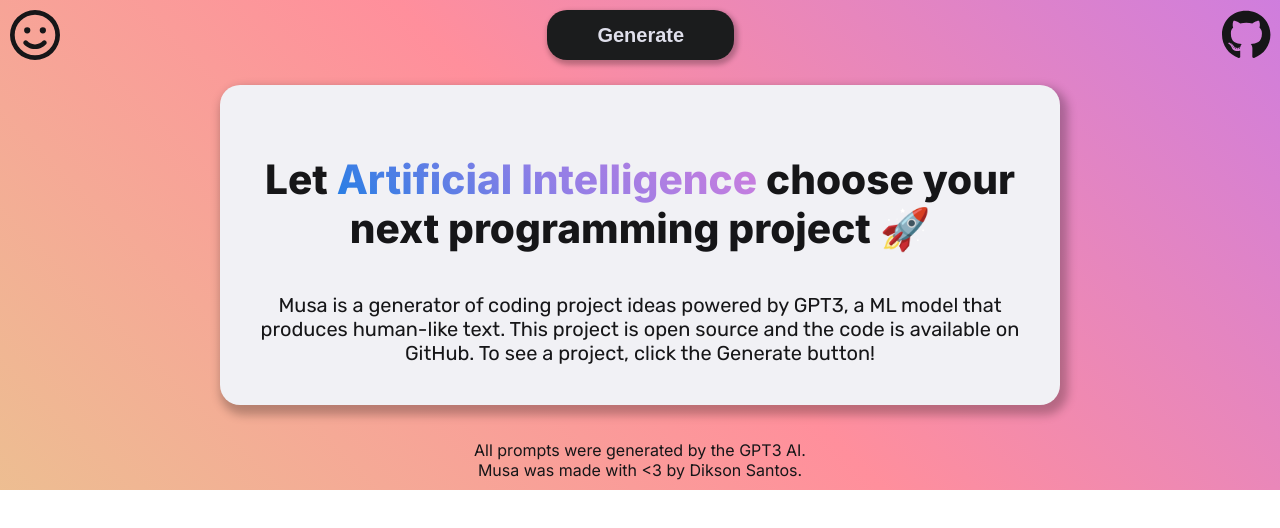
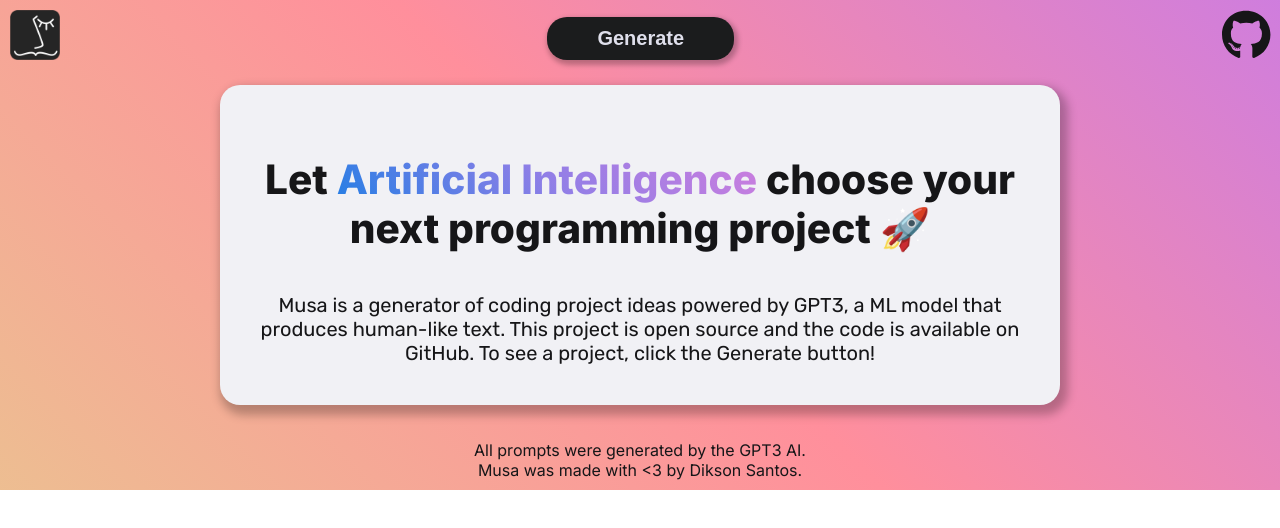
Before and after one commit to diksown/musa, a React (Create React App) app in the folder frontend/: page / in a window 1280 px wide. Shown: the top 528 px of the page. Built offline with nearby package versions, Linux system fonts and the light colour scheme.

Commit message:
add (an initial version of a) logo

```diff
--- a/frontend/src/Components/Navbar.css
+++ b/frontend/src/Components/Navbar.css
@@ -25,4 +25,5 @@
   border: none;
   cursor: pointer;
   outline: inherit;
+  align-self: end;
 }
--- a/frontend/src/Components/Navbar.js
+++ b/frontend/src/Components/Navbar.js
@@ -1,13 +1,11 @@
 import "./Navbar.css";
 import { FontAwesomeIcon } from "@fortawesome/react-fontawesome";
-import { faFaceSmile } from "@fortawesome/free-regular-svg-icons";
 import { faGithub } from "@fortawesome/free-brands-svg-icons";
+import MusaLogoImg from "../Assets/Images/musa_logo.png";
 
 const MusaLogo = () => {
   return (
-    <div className="Icon">
-      <FontAwesomeIcon icon={faFaceSmile} />
-    </div>
+    <img className="MusaLogo" src={MusaLogoImg} alt="Musa" height="50px" />
   );
 };
 
```
Also changed, not shown: frontend/src/Assets/Images/musa_logo.png (added).
